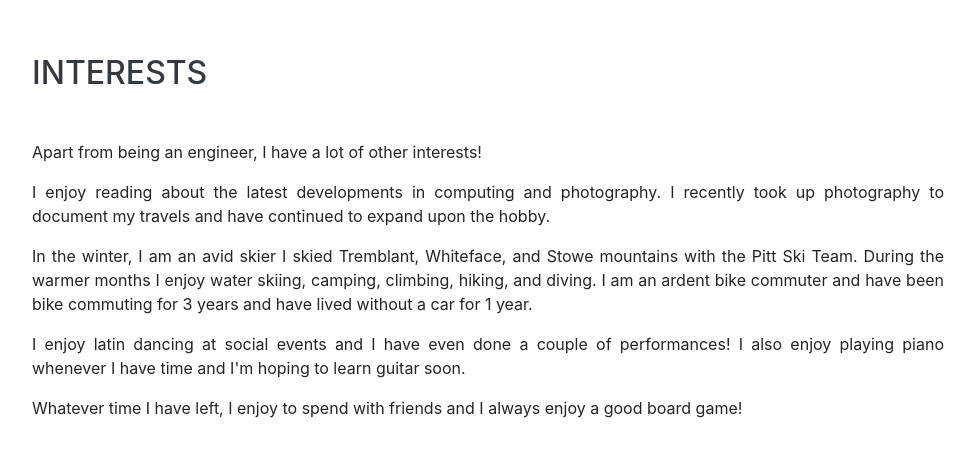
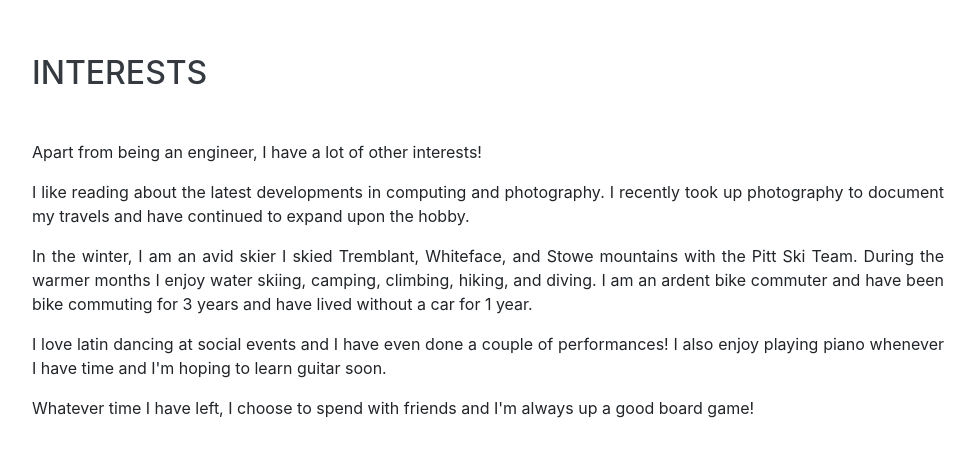
Before and after one commit to NathanielTodd/CV, a website with bundled scripts: page index.html in a window 1280 px wide. Shown: the part 6262-6719 px from the top of the page, without its empty margins (288-1263 px from the left). Built offline with nearby package versions, Linux system fonts and the light colour scheme; a web font is replaced by a local one.

Commit message:
updating wording

```diff
--- a/index.html
+++ b/index.html
@@ -297,7 +297,7 @@
 
       <!-- Portfolio Section Heading -->
       <h2 class="page-section-heading text-center text-uppercase mb-5">Personal Portfolio</h2>
-      <p>Outside of my professional experience, I enjoy taking on personal projects to challenge myself and expand my skills.
+      <p>Outside of my professional experience, I like taking on personal projects to challenge myself and expand my skills.
         Below you can find some of my recent projects. For my complete portfolio, please see my <a href="https://medium.com/build-more/@NathanielTodd" target="_blank">medium posts.</a></p>
 
 
@@ -426,13 +426,13 @@
         <h2 class="mb-5">Interests</h2>
         <p align="justify">Apart from being an engineer, I have a lot of other interests! </p>
 
-        <p align="justify">I enjoy reading about the latest developments in computing and photography. I recently took up photography to document my travels and have continued to expand upon the hobby.</p>
+        <p align="justify">I like reading about the latest developments in computing and photography. I recently took up photography to document my travels and have continued to expand upon the hobby.</p>
 
         <p align="justify">In the winter, I am an avid skier I skied Tremblant, Whiteface, and Stowe mountains with the Pitt Ski Team. During the warmer months I enjoy water skiing, camping, climbing, hiking, and diving. I am an ardent bike commuter and have been bike commuting for 3 years and have lived without a car for 1 year.</p>
 
-        <p align="justify">I enjoy latin dancing at social events and I have even done a couple of performances! I also enjoy playing piano whenever I have time and I'm hoping to learn guitar soon.</p>
+        <p align="justify">I love latin dancing at social events and I have even done a couple of performances! I also enjoy playing piano whenever I have time and I'm hoping to learn guitar soon.</p>
 
-        <p align="justify">Whatever time I have left, I enjoy to spend with friends and I always enjoy a good board game!</p>
+        <p align="justify">Whatever time I have left, I choose to spend with friends and I'm always up a good board game!</p>
       </div>
     </section>
 
```
